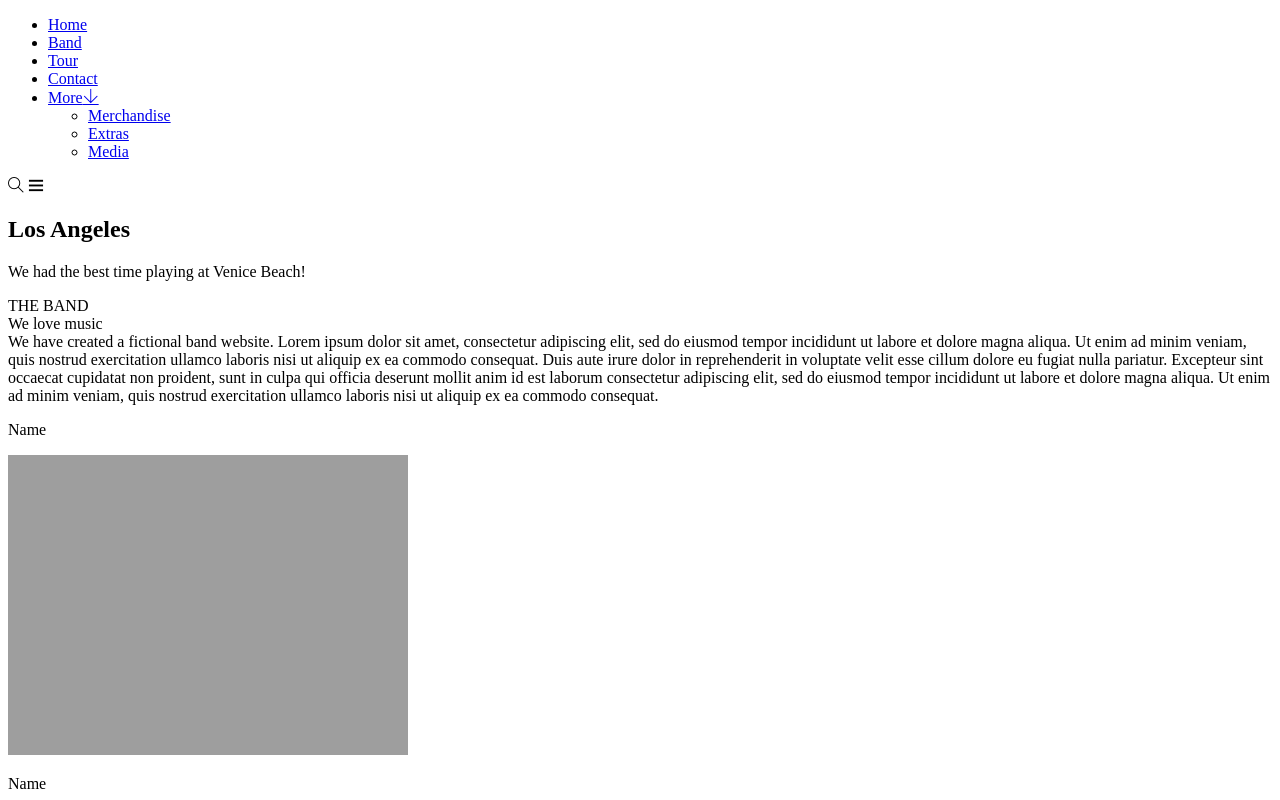
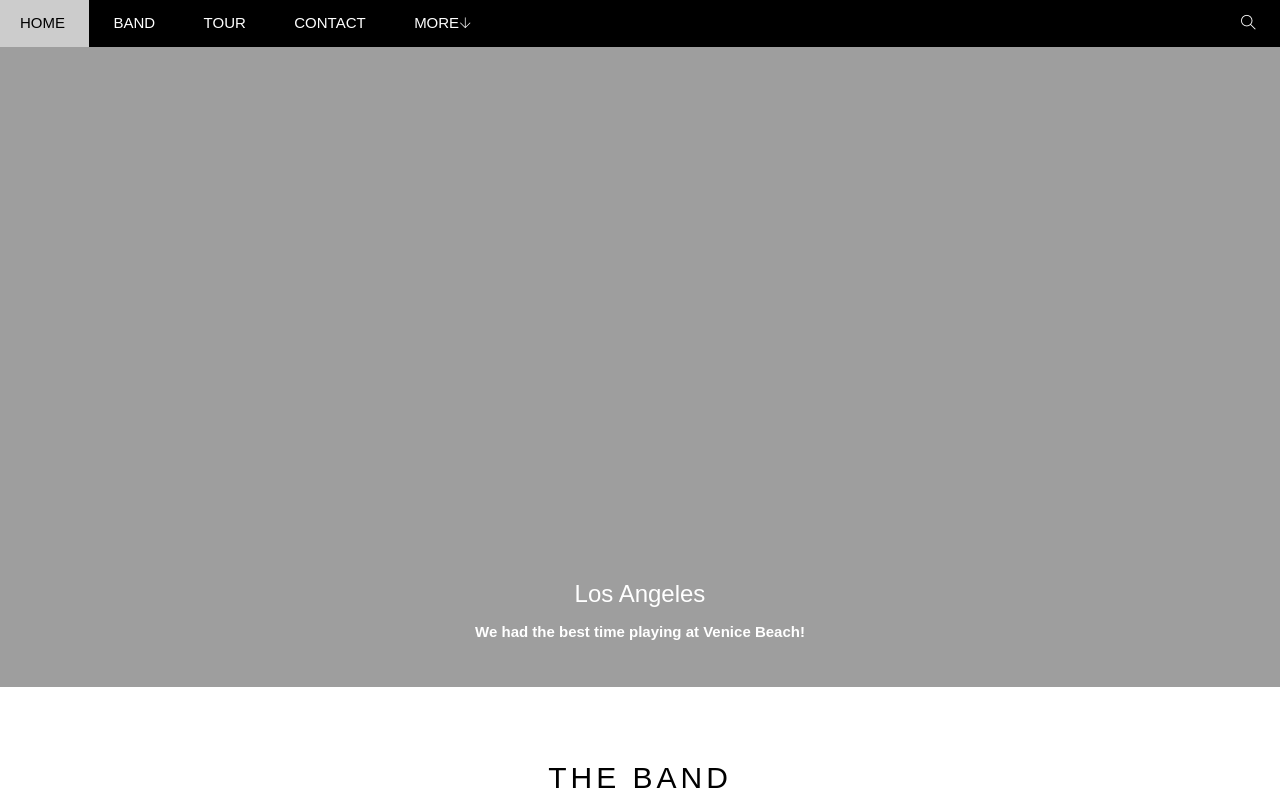
Before and after one commit to ManDuong25/test-theband-project, a plain HTML site: page index.html in a window 1280 px wide. Shown: the top 800 px of the page. Drawn offline with Linux system fonts and the light colour scheme; the site is published under a folder, as on GitHub Pages, so addresses that start at the root find nothing.

Commit message:
Update index.html

```diff
--- a/index.html
+++ b/index.html
@@ -2,8 +2,8 @@
 <html>
     <head>
         <title>W3.CSS Template</title>
-        <link rel="stylesheet" href="/assets/css/style.css">
-        <link rel="stylesheet" href="/assets/css/responsive.css">
+        <link rel="stylesheet" href="./assets/css/style.css">
+        <link rel="stylesheet" href="./assets/css/responsive.css">
         <meta charset="utf-8">
         <meta name="viewport" content="width=device-width, initial-scale=1.0">
         <link rel="stylesheet" href="assets/icons/themify-icons-font/themify-icons/themify-icons.css">
@@ -149,7 +149,7 @@
                     </div>
                 </div>
                 <div id="map">
-                    <img src="/assets/img/map.jpg" alt="">
+                    <img src="./assets/img/map.jpg" alt="">
                 </div>
             </div>
             <div id="footer">
```
